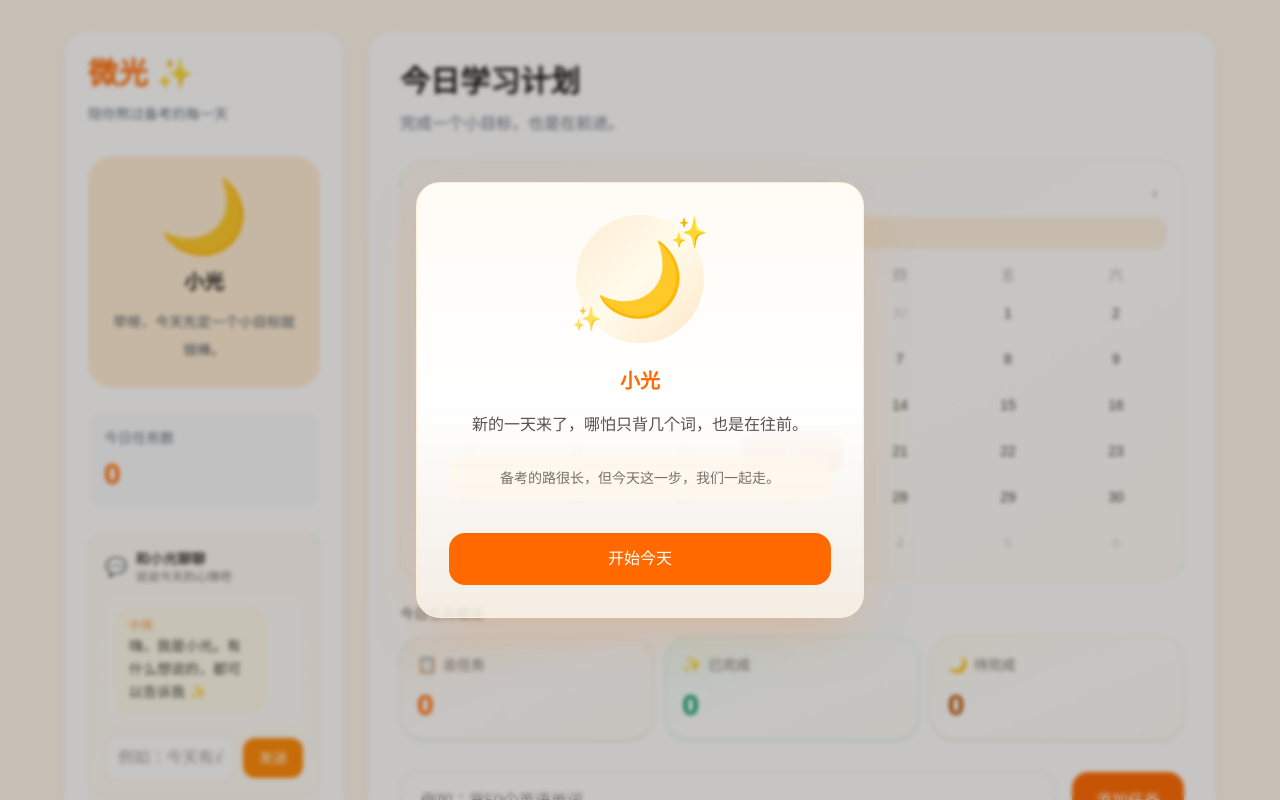
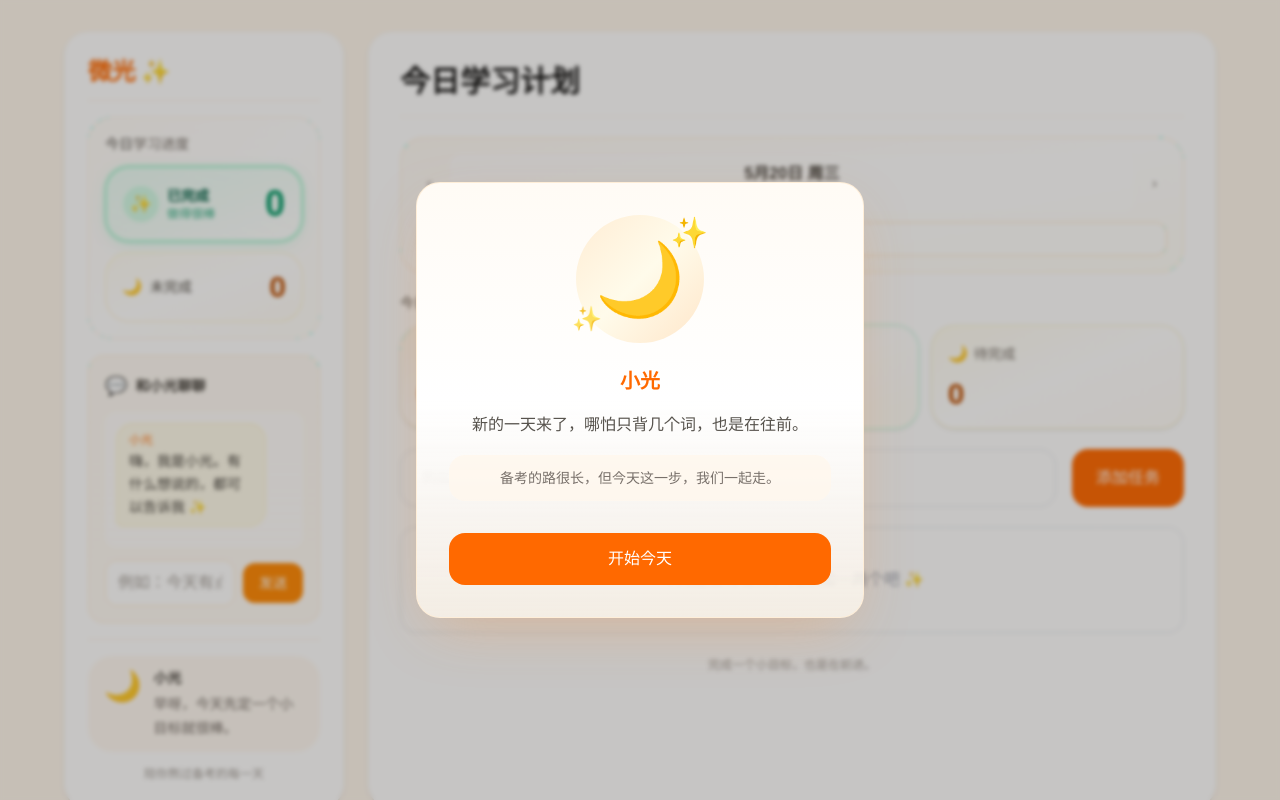
Before and after one commit to fc1213897-beep/weiguang-app, a Next.js app: page / in a window 1280 px wide. Shown: the top 800 px of the page. Built offline with nearby package versions, Linux system fonts and the light colour scheme.

Commit message:
布局调整

```diff
--- a/app/page.tsx
+++ b/app/page.tsx
@@ -1,14 +1,13 @@
 "use client";
 
 import { useEffect, useMemo, useState } from "react";
-import AIChat from "@/components/AIChat";
 import CharacterModal from "@/components/CharacterModal";
+import CompanionSidebar from "@/components/CompanionSidebar";
 import MobileTabNav, { type MobileTabId } from "@/components/MobileTabNav";
 import TaskInput from "@/components/TaskInput";
 import TaskList from "@/components/TaskList";
 import TaskStats from "@/components/TaskStats";
 import TodoCalendar from "@/components/TodoCalendar";
-import TimeGreeting from "@/components/TimeGreeting";
 import {
   loadFromStorage,
   saveToStorage,
@@ -30,8 +29,6 @@ export default function Home() {
   const [storageReady, setStorageReady] = useState(false);
   const [mobileTab, setMobileTab] = useState<MobileTabId>("tasks");
 
-  const today = getTodayDateString();
-
   const datesWithTasks = useMemo(() => {
     const set = new Set<string>();
     for (const item of tasks) {
@@ -43,11 +40,6 @@ export default function Home() {
   const tasksForSelectedDate = useMemo(
     () => filterTasksByDate(tasks, selectedDate),
     [tasks, selectedDate]
-  );
-
-  const todayTaskCount = useMemo(
-    () => filterTasksByDate(tasks, today).length,
-    [tasks, today]
   );
 
   // 首次进入：客户端挂载后从 localStorage 恢复任务（兼容旧数据）
@@ -109,38 +101,16 @@ export default function Home() {
         {/* 左侧区域：桌面端常显；手机端仅在「小光陪伴」Tab */}
         <aside
           className={[
-            "rounded-2xl bg-white p-4 shadow-sm sm:rounded-3xl sm:p-6",
-            mobileTab === "companion" ? "block" : "hidden",
-            "lg:block",
+            "flex flex-col rounded-2xl bg-white p-4 shadow-sm sm:rounded-3xl sm:p-6 lg:min-h-[32rem]",
+            mobileTab === "companion" ? "flex" : "hidden",
+            "lg:flex",
           ].join(" ")}
         >
-          <h1 className="text-2xl font-bold text-orange-500 sm:text-3xl">
-            微光 ✨
-          </h1>
-
-          <p className="mt-2 text-sm text-gray-500 sm:mt-3">
-            陪你熬过备考的每一天
-          </p>
-
-          <div className="mt-5 rounded-2xl bg-orange-100 p-4 text-center sm:mt-8 sm:rounded-3xl sm:p-6">
-            <div className="text-5xl sm:text-7xl">🌙</div>
-
-            <p className="mt-3 text-lg font-semibold sm:mt-4 sm:text-xl">
-              小光
-            </p>
-
-            <TimeGreeting className="mt-2 text-sm leading-6 text-gray-600 sm:mt-3 sm:leading-7" />
-          </div>
-
-          <div className="mt-4 rounded-2xl bg-gray-50 p-3 sm:mt-6 sm:p-4">
-            <p className="text-sm text-gray-500">今日任务数</p>
-
-            <p className="mt-1 text-2xl font-bold text-orange-500 sm:mt-2 sm:text-3xl">
-              {todayTaskCount}
-            </p>
-          </div>
-
-          <AIChat />
+          <CompanionSidebar
+            tasks={tasksForSelectedDate}
+            selectedDate={selectedDate}
+            className="min-h-0 flex-1"
+          />
         </aside>
 
         {/* 右侧区域：桌面端常显；手机端仅在「今日任务」Tab */}
@@ -151,15 +121,13 @@ export default function Home() {
             "lg:block",
           ].join(" ")}
         >
-          <h2 className="text-2xl font-bold sm:text-3xl">
-            {getPlanTitle(selectedDate)}
-          </h2>
+          <header className="border-b border-orange-50 pb-4">
+            <h2 className="text-2xl font-bold sm:text-3xl">
+              {getPlanTitle(selectedDate)}
+            </h2>
+          </header>
 
-          <p className="mt-2 text-sm text-gray-500 sm:mt-3 sm:text-base">
-            完成一个小目标，也是在前进。
-          </p>
-
-          <div className="mt-5 sm:mt-6">
+          <div className="mt-4 sm:mt-5">
             <TodoCalendar
               selectedDate={selectedDate}
               onSelectDate={setSelectedDate}
@@ -167,18 +135,18 @@ export default function Home() {
             />
           </div>
 
-          <div className="mt-5 sm:mt-6">
+          <div className="mt-4 sm:mt-5">
             <TaskStats
               tasks={tasksForSelectedDate}
               selectedDate={selectedDate}
             />
           </div>
 
-          <div className="mt-5 sm:mt-8">
+          <div className="mt-4 sm:mt-5">
             <TaskInput value={task} onChange={setTask} onAdd={addTask} />
           </div>
 
-          <div className="mt-5 sm:mt-8">
+          <div className="mt-4 sm:mt-5">
             <TaskList
               tasks={tasksForSelectedDate}
               selectedDate={selectedDate}
@@ -188,11 +156,9 @@ export default function Home() {
             />
           </div>
 
-          <div className="mt-5 rounded-2xl bg-gray-50 p-4 text-sm leading-6 text-gray-600 sm:mt-8 sm:p-5 sm:text-base sm:leading-normal">
-            小光：
-            今天不求完美，
-            先完成一个任务就很好。
-          </div>
+          <p className="mt-4 text-center text-xs text-stone-400 sm:mt-6">
+            完成一个小目标，也是在前进。
+          </p>
         </section>
       </div>
 
--- a/components/AIChat.tsx
+++ b/components/AIChat.tsx
@@ -23,7 +23,11 @@ function getNextIdFromMessages(messages: ChatMessage[]): number {
   return Math.max(...messages.map((m) => m.id)) + 1;
 }
 
-export default function AIChat() {
+type Props = {
+  className?: string;
+};
+
+export default function AIChat({ className }: Props) {
   const [input, setInput] = useState("");
   const [messages, setMessages] = useState<ChatMessage[]>(INITIAL_MESSAGES);
   const [replyIndex, setReplyIndex] = useState(0);
@@ -153,20 +157,22 @@ export default function AIChat() {
   }
 
   return (
-    <div className="mt-4 flex flex-col rounded-2xl border border-orange-100/80 bg-gradient-to-b from-orange-50/60 to-[#FFFBF5] p-3 sm:mt-6 sm:p-4">
-      <div className="mb-3 flex items-center gap-2">
+    <div
+      className={[
+        "flex flex-col rounded-2xl border border-orange-100/80 bg-gradient-to-b from-orange-50/60 to-[#FFFBF5] p-3 sm:p-4",
+        className ?? "mt-4 sm:mt-6",
+      ].join(" ")}
+    >
+      <div className="mb-3 shrink-0 flex items-center gap-2">
         <span className="text-lg" aria-hidden>
           💬
         </span>
-        <div className="min-w-0">
-          <p className="text-sm font-semibold text-stone-700">和小光聊聊</p>
-          <p className="text-xs text-stone-500">说说今天的心情吧</p>
-        </div>
+        <p className="text-sm font-semibold text-stone-700">和小光聊聊</p>
       </div>
 
       <div
         ref={listRef}
-        className="mb-3 max-h-44 space-y-2.5 overflow-y-auto rounded-xl bg-white/70 p-2.5 sm:max-h-52 sm:p-3"
+        className="mb-3 min-h-[8.5rem] flex-1 space-y-2.5 overflow-y-auto rounded-xl bg-white/70 p-2.5 max-h-48 sm:max-h-56 lg:max-h-64 sm:p-3"
       >
         {messages.map((msg) => (
           <div
@@ -195,7 +201,7 @@ export default function AIChat() {
         )}
       </div>
 
-      <div className="flex flex-col gap-2 sm:flex-row sm:items-center">
+      <div className="shrink-0 flex flex-col gap-2 sm:flex-row sm:items-center">
         <input
           className="w-full flex-1 rounded-xl border border-orange-100 bg-white px-3 py-2.5 text-sm outline-none placeholder:text-stone-400 focus:border-orange-300 disabled:opacity-60 sm:text-base"
           placeholder="例如：今天有点累…"
--- /dev/null
+++ b/components/CompanionSidebar.tsx
@@ -0,0 +1,56 @@
+"use client";
+
+import AIChat from "@/components/AIChat";
+import TaskStats from "@/components/TaskStats";
+import TimeGreeting from "@/components/TimeGreeting";
+import type { TaskItem } from "@/lib/storage";
+
+type Props = {
+  tasks: TaskItem[];
+  selectedDate: string;
+  className?: string;
+};
+
+/** 左侧陪伴区：统计与对话优先，品牌与小光问候置底 */
+export default function CompanionSidebar({
+  tasks,
+  selectedDate,
+  className = "",
+}: Props) {
+  return (
+    <div className={["flex h-full flex-col", className].join(" ")}>
+      <header className="shrink-0 border-b border-orange-100/60 pb-3">
+        <h1 className="text-xl font-bold tracking-tight text-orange-500 sm:text-2xl">
+          微光 ✨
+        </h1>
+      </header>
+
+      <div className="mt-4 flex min-h-0 flex-1 flex-col gap-4">
+        <TaskStats
+          tasks={tasks}
+          selectedDate={selectedDate}
+          variant="companion"
+        />
+
+        <div className="flex min-h-0 flex-1 flex-col">
+          <AIChat className="mt-0 flex h-full min-h-0 flex-col" />
+        </div>
+      </div>
+
+      <footer className="mt-4 shrink-0 space-y-3 border-t border-orange-100/60 pt-4">
+        <div className="flex items-start gap-3 rounded-2xl bg-orange-50/70 px-3 py-2.5 sm:rounded-3xl sm:px-4 sm:py-3">
+          <span className="text-2xl sm:text-3xl" aria-hidden>
+            🌙
+          </span>
+          <div className="min-w-0 flex-1">
+            <p className="text-sm font-semibold text-stone-700">小光</p>
+            <TimeGreeting className="mt-1 text-xs leading-5 text-stone-500 sm:text-sm sm:leading-6" />
+          </div>
+        </div>
+        <p className="text-center text-xs leading-5 text-stone-400">
+          陪你熬过备考的每一天
+        </p>
+      </footer>
+    </div>
+  );
+}
--- a/components/TaskStats.tsx
+++ b/components/TaskStats.tsx
@@ -5,13 +5,15 @@ import type { TaskItem } from "@/lib/storage";
 import { computeTaskStats, getStatsScopeLabel } from "@/lib/task-utils";
 
 type Props = {
-  /** 参与统计的任务列表（通常为当前选中日期的任务） */
+  /** 参与统计的任务列表 */
   tasks: TaskItem[];
   /** 当前选中日期，用于展示统计范围 */
   selectedDate: string;
+  /** full：任务区三栏；companion：陪伴区双栏（已完成更醒目） */
+  variant?: "full" | "companion";
 };
 
-const STAT_ITEMS = [
+const FULL_STAT_ITEMS = [
   {
     key: "total" as const,
     label: "总任务",
@@ -38,9 +40,64 @@ const STAT_ITEMS = [
   },
 ];
 
-export default function TaskStats({ tasks, selectedDate }: Props) {
+export default function TaskStats({
+  tasks,
+  selectedDate,
+  variant = "full",
+}: Props) {
   const stats = useMemo(() => computeTaskStats(tasks), [tasks]);
   const scopeLabel = getStatsScopeLabel(selectedDate);
+
+  if (variant === "companion") {
+    return (
+      <div className="rounded-2xl border border-orange-100/60 bg-gradient-to-br from-orange-50/40 via-white to-amber-50/30 p-3 sm:rounded-3xl sm:p-4">
+        <p className="mb-3 text-sm text-stone-500">
+          <span className="font-medium text-stone-600">{scopeLabel}</span>
+          学习进度
+        </p>
+
+        <div className="flex flex-col gap-2.5">
+          {/* 已完成：更醒目，仍保持温柔风格 */}
+          <div className="rounded-2xl border-2 border-emerald-200/90 bg-gradient-to-br from-emerald-50 via-emerald-50/60 to-white p-4 shadow-[0_4px_20px_-8px_rgba(52,211,153,0.35)] ring-2 ring-emerald-100/70 sm:rounded-3xl sm:p-4">
+            <div className="flex items-center justify-between gap-2">
+              <div className="flex items-center gap-2">
+                <span
+                  className="flex h-9 w-9 items-center justify-center rounded-full bg-emerald-100/90 text-lg"
+                  aria-hidden
+                >
+                  ✨
+                </span>
+                <div>
+                  <p className="text-sm font-semibold text-emerald-800">
+                    已完成
+                  </p>
+                  <p className="text-xs text-emerald-600/80">做得很棒</p>
+                </div>
+              </div>
+              <p className="text-3xl font-extrabold tabular-nums text-emerald-600 sm:text-4xl">
+                {stats.completed}
+              </p>
+            </div>
+          </div>
+
+          {/* 未完成 */}
+          <div className="rounded-2xl border border-amber-100/80 bg-gradient-to-br from-amber-50/50 via-white to-orange-50/30 p-3.5 sm:rounded-3xl sm:p-4">
+            <div className="flex items-center justify-between gap-2">
+              <div className="flex items-center gap-2">
+                <span className="text-base" aria-hidden>
+                  🌙
+                </span>
+                <span className="text-sm text-stone-600">未完成</span>
+              </div>
+              <p className="text-2xl font-bold tabular-nums text-amber-700 sm:text-3xl">
+                {stats.pending}
+              </p>
+            </div>
+          </div>
+        </div>
+      </div>
+    );
+  }
 
   const values = {
     total: stats.total,
@@ -55,14 +112,16 @@ export default function TaskStats({ tasks, selectedDate }: Props) {
         任务概览
       </p>
 
-      {/* 手机端横向滚动；较宽屏幕三列网格 */}
       <div className="-mx-1 flex gap-3 overflow-x-auto px-1 pb-1 snap-x snap-mandatory sm:mx-0 sm:grid sm:grid-cols-3 sm:overflow-visible sm:px-0 sm:pb-0">
-        {STAT_ITEMS.map((item) => (
+        {FULL_STAT_ITEMS.map((item) => (
           <div
             key={item.key}
             className={[
               "min-w-[6.75rem] shrink-0 snap-start rounded-2xl border p-3.5 shadow-sm sm:min-w-0 sm:rounded-3xl sm:p-4",
               item.cardClass,
+              item.key === "completed"
+                ? "sm:ring-1 sm:ring-emerald-100/80"
+                : "",
             ].join(" ")}
           >
             <div className="flex items-center gap-1.5">
@@ -75,7 +134,10 @@ export default function TaskStats({ tasks, selectedDate }: Props) {
             </div>
             <p
               className={[
-                "mt-2 text-2xl font-bold tabular-nums sm:mt-2.5 sm:text-3xl",
+                "mt-2 tabular-nums sm:mt-2.5",
+                item.key === "completed"
+                  ? "text-2xl font-extrabold sm:text-3xl"
+                  : "text-2xl font-bold sm:text-3xl",
                 item.valueClass,
               ].join(" ")}
             >
--- a/components/TodoCalendar.tsx
+++ b/components/TodoCalendar.tsx
@@ -1,8 +1,10 @@
 "use client";
 
-import { useMemo, useState } from "react";
+import { useEffect, useMemo, useState } from "react";
 import {
+  addDaysToDateString,
   formatDateString,
+  formatSelectedDateDisplay,
   getMonthCalendarDays,
   getTodayDateString,
   parseDateString,
@@ -26,13 +28,25 @@ export default function TodoCalendar({
   const parsedSelected = parseDateString(selectedDate);
   const initialView = parsedSelected ?? new Date();
 
+  const [expanded, setExpanded] = useState(false);
   const [viewYear, setViewYear] = useState(initialView.getFullYear());
   const [viewMonth, setViewMonth] = useState(initialView.getMonth());
+
+  // 外部切换选中日期时，同步月历视图
+  useEffect(() => {
+    const parsed = parseDateString(selectedDate);
+    if (!parsed) return;
+    setViewYear(parsed.getFullYear());
+    setViewMonth(parsed.getMonth());
+  }, [selectedDate]);
 
   const calendarDays = useMemo(
     () => getMonthCalendarDays(viewYear, viewMonth),
     [viewYear, viewMonth]
   );
+
+  const selectedHasTasks = datesWithTasks?.has(selectedDate);
+  const isToday = selectedDate === today;
 
   function goPrevMonth() {
     if (viewMonth === 0) {
@@ -59,8 +73,74 @@ export default function TodoCalendar({
     onSelectDate(today);
   }
 
+  function toggleExpanded() {
+    setExpanded((prev) => !prev);
+  }
+
   return (
     <div className="rounded-2xl border border-orange-100/80 bg-gradient-to-br from-orange-50/60 via-white to-amber-50/40 p-3 sm:rounded-3xl sm:p-4">
+      {/* 精简态：日期切换 + 展开入口 */}
+      {!expanded && (
+        <div className="space-y-2.5">
+          <div className="flex items-center gap-2">
+            <button
+              type="button"
+              onClick={() => onSelectDate(addDaysToDateString(selectedDate, -1))}
+              className="shrink-0 rounded-xl px-2.5 py-2 text-sm text-stone-500 transition hover:bg-orange-100/80 hover:text-orange-600"
+              aria-label="前一天"
+            >
+              ‹
+            </button>
+
+            <button
+              type="button"
+              onClick={toggleExpanded}
+              className="min-w-0 flex-1 rounded-xl bg-white/80 px-3 py-2 text-center transition hover:bg-orange-50/90"
+              aria-expanded={false}
+            >
+              <p className="truncate text-sm font-semibold text-stone-700 sm:text-base">
+                {formatSelectedDateDisplay(selectedDate)}
+              </p>
+              <p className="mt-0.5 text-xs text-stone-400">
+                {isToday ? "今天" : "已选日期"}
+                {selectedHasTasks ? " · 有任务" : ""}
+              </p>
+            </button>
+
+            <button
+              type="button"
+              onClick={() => onSelectDate(addDaysToDateString(selectedDate, 1))}
+              className="shrink-0 rounded-xl px-2.5 py-2 text-sm text-stone-500 transition hover:bg-orange-100/80 hover:text-orange-600"
+              aria-label="后一天"
+            >
+              ›
+            </button>
+          </div>
+
+          <div className="flex flex-wrap gap-2">
+            {!isToday && (
+              <button
+                type="button"
+                onClick={goToday}
+                className="rounded-xl bg-orange-100/70 px-3 py-1.5 text-xs font-medium text-orange-700 transition hover:bg-orange-200/80"
+              >
+                回到今天
+              </button>
+            )}
+            <button
+              type="button"
+              onClick={toggleExpanded}
+              className="flex-1 rounded-xl border border-orange-200/60 bg-white/60 py-1.5 text-xs font-medium text-orange-600 transition hover:bg-orange-50 sm:text-sm"
+            >
+              展开日历 ▾
+            </button>
+          </div>
+        </div>
+      )}
+
+      {/* 完整月历 */}
+      {expanded && (
+        <>
           <div className="flex flex-wrap items-center justify-between gap-2">
             <button
               type="button"
@@ -85,13 +165,23 @@ export default function TodoCalendar({
             </button>
           </div>
 
+          <div className="mt-2 flex flex-wrap gap-2">
             <button
               type="button"
               onClick={goToday}
-        className="mt-2 w-full rounded-xl bg-orange-100/70 py-1.5 text-xs font-medium text-orange-700 transition hover:bg-orange-200/80 sm:text-sm"
+              className="rounded-xl bg-orange-100/70 px-3 py-1.5 text-xs font-medium text-orange-700 transition hover:bg-orange-200/80 sm:text-sm"
             >
               回到今天
             </button>
+            <button
+              type="button"
+              onClick={toggleExpanded}
+              className="flex-1 rounded-xl border border-orange-200/60 bg-white/60 py-1.5 text-xs font-medium text-orange-600 transition hover:bg-orange-50 sm:text-sm"
+              aria-expanded={true}
+            >
+              收起日历 ▴
+            </button>
+          </div>
 
           <div className="mt-3 grid grid-cols-7 gap-1 text-center text-xs text-stone-400 sm:gap-1.5 sm:text-sm">
             {WEEKDAY_LABELS.map((label) => (
@@ -106,7 +196,7 @@ export default function TodoCalendar({
               const dateStr = formatDateString(day);
               const isCurrentMonth = day.getMonth() === viewMonth;
               const isSelected = dateStr === selectedDate;
-          const isToday = dateStr === today;
+              const isTodayCell = dateStr === today;
               const hasTasks = datesWithTasks?.has(dateStr);
 
               return (
@@ -120,7 +210,7 @@ export default function TodoCalendar({
                     isSelected
                       ? "bg-orange-500 font-semibold text-white shadow-sm"
                       : "hover:bg-orange-100/70",
-                isToday && !isSelected
+                    isTodayCell && !isSelected
                       ? "ring-2 ring-orange-300/80 ring-offset-1"
                       : "",
                   ].join(" ")}
@@ -141,6 +231,8 @@ export default function TodoCalendar({
               );
             })}
           </div>
+        </>
+      )}
     </div>
   );
 }
--- a/lib/task-utils.ts
+++ b/lib/task-utils.ts
@@ -90,6 +90,23 @@ export function computeTaskStats(tasks: TaskItem[]): TaskStatsSummary {
   return { total, completed, pending };
 }
 
+/** 日期加减天数，返回 YYYY-MM-DD */
+export function addDaysToDateString(dateStr: string, delta: number): string {
+  const parsed = parseDateString(dateStr);
+  if (!parsed) return dateStr;
+  parsed.setDate(parsed.getDate() + delta);
+  return formatDateString(parsed);
+}
+
+const WEEKDAY_NAMES = ["周日", "周一", "周二", "周三", "周四", "周五", "周六"];
+
+/** 选中日期展示文案，如「5月21日 周四」 */
+export function formatSelectedDateDisplay(dateStr: string): string {
+  const parsed = parseDateString(dateStr);
+  if (!parsed) return dateStr;
+  return `${parsed.getMonth() + 1}月${parsed.getDate()}日 ${WEEKDAY_NAMES[parsed.getDay()]}`;
+}
+
 /** 统计范围短标签，用于统计卡片标题 */
 export function getStatsScopeLabel(date: string): string {
   const today = getTodayDateString();
```
Lines whose indentation alone changed are shown as unchanged.
